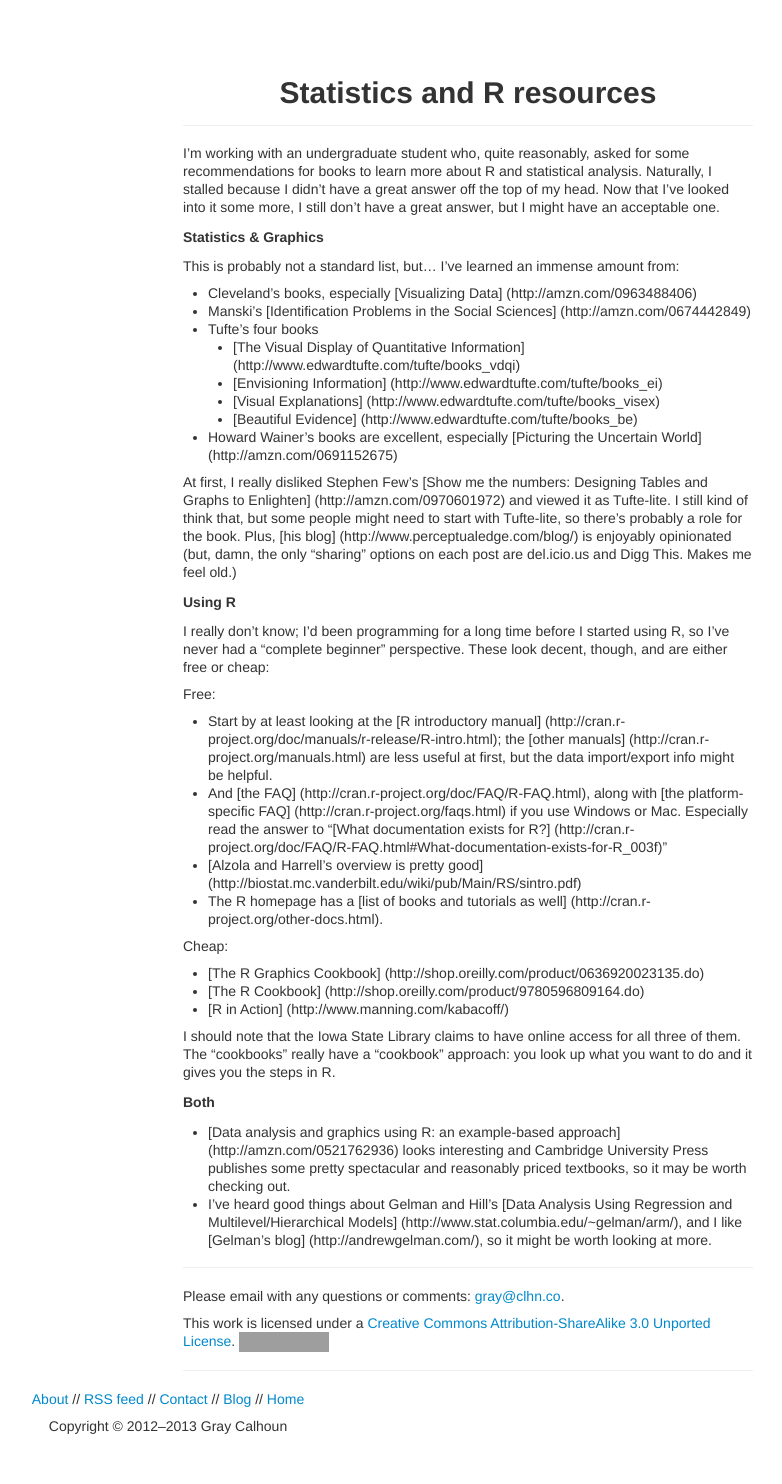
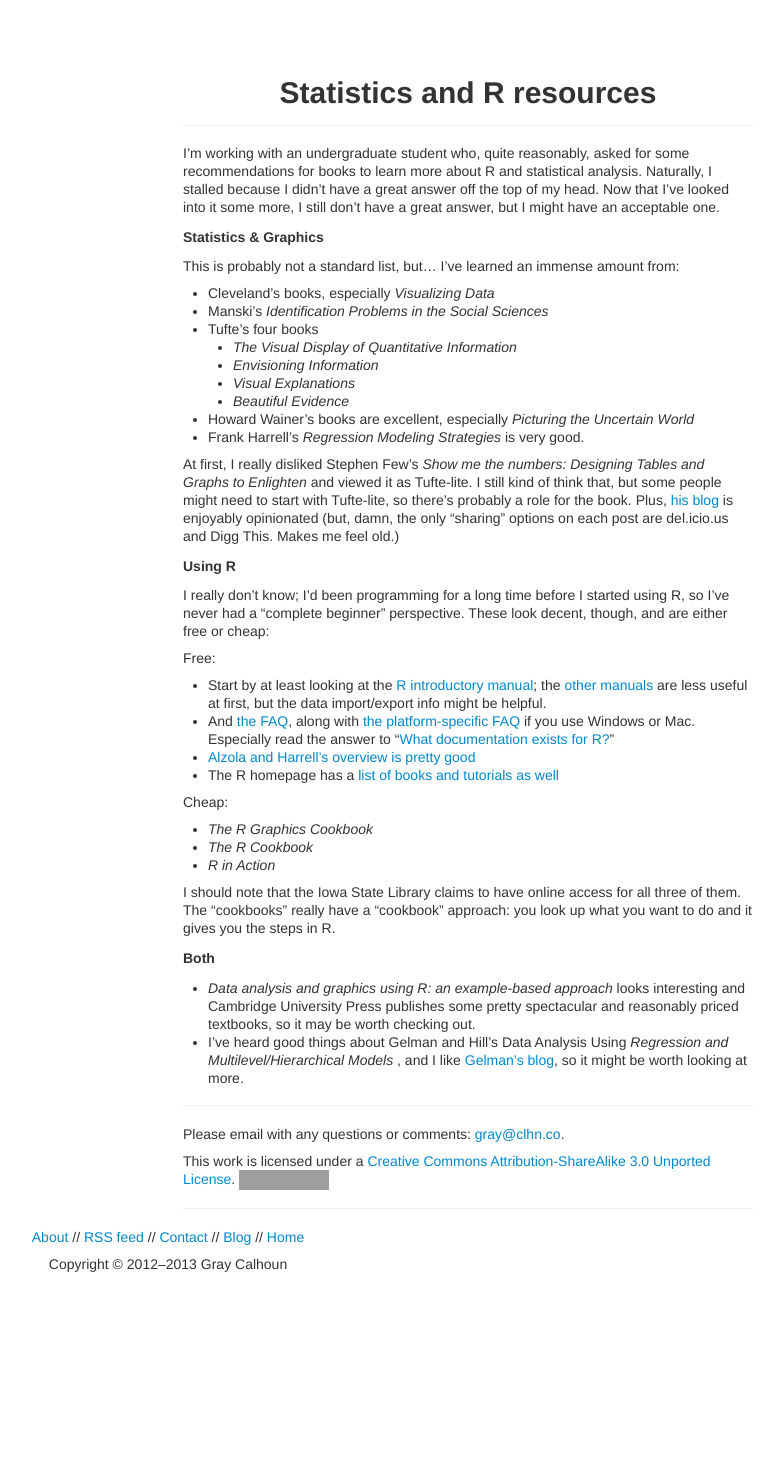
Before and after one commit to mmkuang/grayclhn.github.io, a Jekyll site: the page built from blog/_posts/2013-06-20-resources.md, in a window 1280 px wide. Shown: the whole page, without its empty margins (472-1254 px from the left). Built offline with Jekyll 4.4.1, drawn with Linux system fonts in a browser that asks for light colours; after the commit the page ends 1322 px from its top, so only the background shows below that; some of the changed lines change nothing that is shown; grey boxes are pictures that could not be loaded.

Commit message:
Fix links in blog post

```diff
--- a/blog/_posts/2013-06-20-resources.md
+++ b/blog/_posts/2013-06-20-resources.md
@@ -17,24 +17,26 @@
 This is probably not a standard list, but... I've learned an immense
 amount from:
 
-* Cleveland's books, especially [Visualizing Data] (http://amzn.com/0963488406)
-* Manski's [Identification Problems in the Social Sciences] (http://amzn.com/0674442849)
+* Cleveland's books, especially *Visualizing Data*
+* Manski's *Identification Problems in the Social Sciences*
 * Tufte's four books
-  * [The Visual Display of Quantitative Information] (http://www.edwardtufte.com/tufte/books_vdqi)
-  * [Envisioning Information] (http://www.edwardtufte.com/tufte/books_ei)
-  * [Visual Explanations] (http://www.edwardtufte.com/tufte/books_visex)
-  * [Beautiful Evidence] (http://www.edwardtufte.com/tufte/books_be)
+  * *The Visual Display of Quantitative Information*
+  * *Envisioning Information*
+  * *Visual Explanations*
+  * *Beautiful Evidence*
 * Howard Wainer's books are excellent, especially
-  [Picturing the Uncertain World] (http://amzn.com/0691152675)
+  *Picturing the Uncertain World*
+* Frank Harrell's *Regression Modeling Strategies* is very good.
 
-At first, I really disliked Stephen Few's
-[Show me the numbers: Designing Tables and Graphs to Enlighten]
-(http://amzn.com/0970601972) and viewed it as Tufte-lite.  I still
-kind of think that, but some people might need to start with
-Tufte-lite, so there's probably a role for the book.  Plus, [his blog]
-(http://www.perceptualedge.com/blog/) is enjoyably opinionated (but,
-damn, the only "sharing" options on each post are del.icio.us and Digg
-This.  Makes me feel old.)
+At first, I really disliked Stephen Few's *Show me the numbers:
+Designing Tables and Graphs to Enlighten* and viewed it as Tufte-lite.
+I still kind of think that, but some people might need to start with
+Tufte-lite, so there's probably a role for the book.  Plus,
+[his blog][0] is enjoyably opinionated (but, damn, the only "sharing"
+options on each post are del.icio.us and Digg This.  Makes me feel
+old.)
+
+[0]: http://www.perceptualedge.com/blog/
 
 Using R
 -------
@@ -45,25 +47,28 @@
 
 Free:
 
-* Start by at least looking at the [R introductory manual]
-  (http://cran.r-project.org/doc/manuals/r-release/R-intro.html); the
-  [other manuals] (http://cran.r-project.org/manuals.html) are less
+* Start by at least looking at the [R introductory manual][1]; the
+  [other manuals][2] are less
   useful at first, but the data import/export info might be helpful.
-* And [the FAQ] (http://cran.r-project.org/doc/FAQ/R-FAQ.html), along
-  with [the platform-specific FAQ]
-  (http://cran.r-project.org/faqs.html) if you use Windows or Mac.
-  Especially read the answer to "[What documentation exists for R?]
-  (http://cran.r-project.org/doc/FAQ/R-FAQ.html#What-documentation-exists-for-R_003f)"
-* [Alzola and Harrell's overview is pretty good]
-  (http://biostat.mc.vanderbilt.edu/wiki/pub/Main/RS/sintro.pdf)
-* The R homepage has a [list of books and tutorials as well]
-  (http://cran.r-project.org/other-docs.html).
+* And [the FAQ][3], along with [the platform-specific FAQ][4] if you
+  use Windows or Mac.  Especially read the answer to
+  "[What documentation exists for R?][5]"
+* [Alzola and Harrell's overview is pretty good][6]
+* The R homepage has a [list of books and tutorials as well][7]
+
+[1]: http://cran.r-project.org/doc/manuals/r-release/R-intro.html
+[2]: http://cran.r-project.org/manuals.html
+[3]: http://cran.r-project.org/doc/FAQ/R-FAQ.html
+[4]: http://cran.r-project.org/faqs.html
+[5]: http://cran.r-project.org/doc/FAQ/R-FAQ.html#What-documentation-exists-for-R_003f
+[6]: http://biostat.mc.vanderbilt.edu/wiki/pub/Main/RS/sintro.pdf
+[7]: http://cran.r-project.org/other-docs.html
 
 Cheap:
 
-* [The R Graphics Cookbook] (http://shop.oreilly.com/product/0636920023135.do)
-* [The R Cookbook] (http://shop.oreilly.com/product/9780596809164.do)
-* [R in Action] (http://www.manning.com/kabacoff/)
+* *The R Graphics Cookbook*
+* *The R Cookbook*
+* *R in Action*
 
 I should note that the Iowa State Library claims to have online access
 for all three of them.  The "cookbooks" really have a "cookbook"
@@ -73,12 +78,13 @@
 Both
 ----
 
-* [Data analysis and graphics using R: an example-based approach]
-  (http://amzn.com/0521762936) looks interesting and Cambridge
-  University Press publishes some pretty spectacular and reasonably
-  priced textbooks, so it may be worth checking out.
-* I've heard good things about Gelman and Hill's
-  [Data Analysis Using Regression and Multilevel/Hierarchical Models]
-  (http://www.stat.columbia.edu/~gelman/arm/), and I like
-  [Gelman's blog] (http://andrewgelman.com/), so it might be worth
+* *Data analysis and graphics using R: an example-based approach*
+  looks interesting and Cambridge University Press publishes some
+  pretty spectacular and reasonably priced textbooks, so it may be
+  worth checking out.
+* I've heard good things about Gelman and Hill's Data Analysis Using
+  *Regression and Multilevel/Hierarchical Models* , and I like
+  [Gelman's blog][8], so it might be worth
   looking at more.
+
+[8]: http://andrewgelman.com/
```
